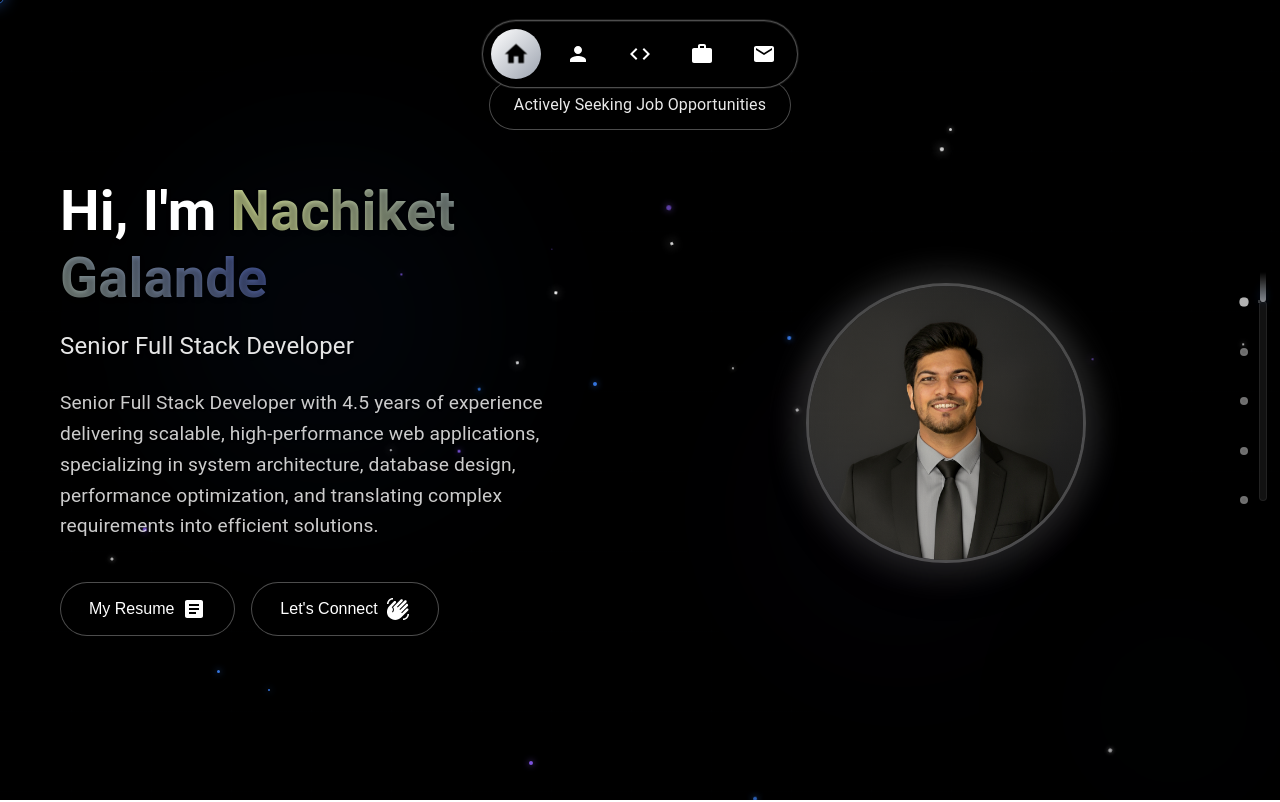
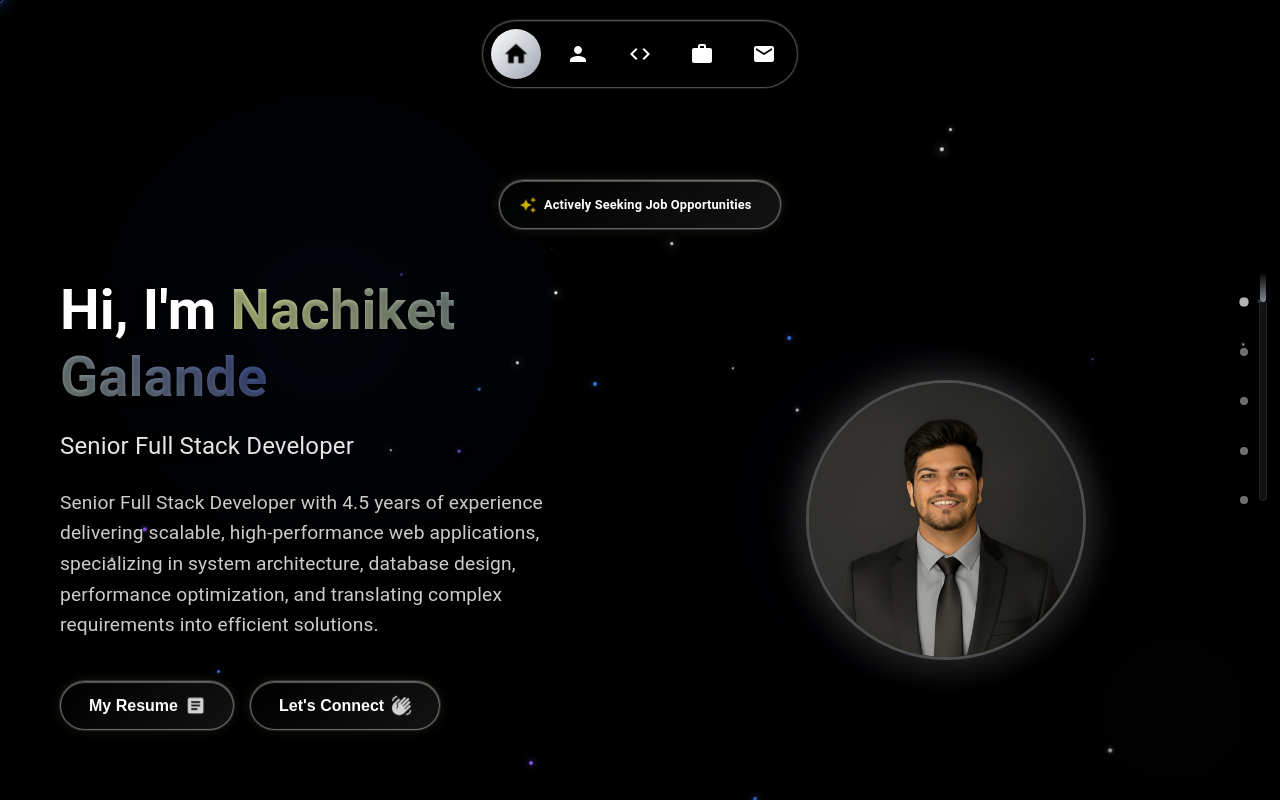
Before and after one commit to nachiketgalande1609/React-Portfolio, a React (Vite) app in the folder portfolio-new/: page / in a window 1280 px wide. Shown: the top 802 px of the page. Built offline with nearby package versions, Linux system fonts and the light colour scheme; a web font is replaced by a local one.

Commit message:
Hero Page buttons revamp

```diff
--- a/portfolio-new/src/components/Hero.tsx
+++ b/portfolio-new/src/components/Hero.tsx
@@ -10,6 +10,7 @@ import TwitterIcon from "@mui/icons-material/Twitter";
 import EmailIcon from "@mui/icons-material/Email";
 import ArticleIcon from "@mui/icons-material/Article";
 import WavingHandIcon from "@mui/icons-material/WavingHand";
+import AutoAwesomeIcon from "@mui/icons-material/AutoAwesome";
 
 // Import your images
 import profileImage from "../assets/profile.png";
@@ -53,7 +54,10 @@ const Hero: React.FC = () => {
             <div className="container">
                 {/* Centered Job Seeking Badge */}
                 <div className="job-seeking-badge">
-                    <span>Actively Seeking Job Opportunities</span>
+                    <span>
+                        <AutoAwesomeIcon style={{ color: "gold" }} />
+                        Actively Seeking Job Opportunities
+                    </span>
                 </div>
 
                 <div className="hero-content">
--- a/portfolio-new/src/styles/Hero.css
+++ b/portfolio-new/src/styles/Hero.css
@@ -7,24 +7,134 @@
     padding-top: 80px;
 }
 
-/* Job Seeking Badge */
+/* Job Seeking Badge - Enhanced with 3D and Shine Effects */
 .job-seeking-badge {
     position: relative;
     text-align: center;
     margin-bottom: 3rem;
     z-index: 2;
+    perspective: 1000px; /* Added for 3D perspective */
 }
 
 .job-seeking-badge span {
-    background: rgba(0, 0, 0, 1);
-    backdrop-filter: blur(10px);
-    padding: 12px 24px;
+    background: linear-gradient(135deg, rgba(0, 0, 0, 0.9), rgba(20, 20, 20, 0.9));
+    backdrop-filter: blur(15px);
+    padding: 14px 28px 14px 20px; /* Reduced left padding to accommodate icon */
     border-radius: 30px;
-    font-size: 1rem;
-    font-weight: normal;
-    border: 1px solid rgba(255, 255, 255, 0.3);
+    font-size: 0.8rem;
+    font-weight: 600;
+    border: 1px solid rgba(255, 255, 255, 0.4);
     color: white;
-    display: inline-block;
+    display: inline-flex; /* Changed to flex for better icon alignment */
+    align-items: center; /* Center items vertically */
+    gap: 8px; /* Space between icon and text */
+    margin-top: 100px;
+    position: relative;
+    overflow: hidden;
+    transition: all 0.4s cubic-bezier(0.175, 0.885, 0.32, 1.275);
+    transform-style: preserve-3d;
+    box-shadow: 0 4px 15px rgba(0, 0, 0, 0.3), 0 0 0 1px rgba(255, 255, 255, 0.1), inset 0 1px 0 rgba(255, 255, 255, 0.2);
+
+    /* Initial 3D tilt */
+    transform: rotateX(5deg) translateZ(0);
+}
+
+/* Icon styling */
+.job-seeking-badge span .MuiSvgIcon-root {
+    font-size: 1rem; /* Adjust icon size */
+    transition: transform 0.3s ease; /* Add transition for icon */
+}
+
+/* Shine effect overlay */
+.job-seeking-badge span::before {
+    content: "";
+    position: absolute;
+    top: 0;
+    left: -100%;
+    width: 100%;
+    height: 100%;
+    background: linear-gradient(90deg, transparent, rgba(255, 255, 255, 0.4), transparent);
+    transition: left 0.6s ease;
+    z-index: 1;
+}
+
+/* Gradient border effect */
+.job-seeking-badge span::after {
+    content: "";
+    position: absolute;
+    top: -2px;
+    left: -2px;
+    right: -2px;
+    bottom: -2px;
+    background: linear-gradient(45deg, #ffd89b, #19547b, #ff6b6b, #4ecdc4);
+    border-radius: 32px;
+    z-index: -1;
+    opacity: 0;
+    transition: opacity 0.4s ease;
+    filter: blur(8px);
+}
+
+/* Hover Effects - Applied directly to the span */
+.job-seeking-badge span:hover {
+    transform: rotateX(0deg) translateZ(20px) scale(1.05);
+    box-shadow: 0 20px 40px rgba(0, 0, 0, 0.4), 0 0 0 1px rgba(255, 255, 255, 0.2), inset 0 1px 0 rgba(255, 255, 255, 0.3),
+        0 0 30px rgba(255, 216, 155, 0.3);
+    border-color: rgba(255, 255, 255, 0.6);
+    background: linear-gradient(135deg, rgba(10, 10, 10, 0.95), rgba(30, 30, 30, 0.95));
+}
+
+.job-seeking-badge span:hover::before {
+    left: 100%;
+}
+
+.job-seeking-badge span:hover::after {
+    opacity: 1;
+}
+
+/* Icon animation on hover */
+.job-seeking-badge span:hover .MuiSvgIcon-root {
+    transform: scale(1.2) rotate(15deg); /* Slight scale and rotation on hover */
+}
+
+/* Pulsing animation for attention */
+@keyframes badgePulse {
+    0%,
+    100% {
+        box-shadow: 0 4px 15px rgba(0, 0, 0, 0.3), 0 0 0 1px rgba(255, 255, 255, 0.1), inset 0 1px 0 rgba(255, 255, 255, 0.2);
+    }
+    50% {
+        box-shadow: 0 4px 20px rgba(0, 0, 0, 0.4), 0 0 0 1px rgba(255, 255, 255, 0.2), inset 0 1px 0 rgba(255, 255, 255, 0.3),
+            0 0 20px rgba(255, 216, 155, 0.2);
+    }
+}
+
+.job-seeking-badge span {
+    animation: badgePulse 3s ease-in-out infinite;
+}
+
+/* Icon specific pulse animation */
+@keyframes iconTwinkle {
+    0%,
+    100% {
+        opacity: 1;
+        transform: scale(1);
+    }
+    25% {
+        opacity: 0.8;
+        transform: scale(1.1);
+    }
+    50% {
+        opacity: 1;
+        transform: scale(1);
+    }
+    75% {
+        opacity: 0.9;
+        transform: scale(1.05);
+    }
+}
+
+.job-seeking-badge span .MuiSvgIcon-root {
+    animation: iconTwinkle 3s ease-in-out infinite;
 }
 
 /* Animations */
@@ -133,25 +243,32 @@
     flex-wrap: wrap;
 }
 
+/* Enhanced Button Styles with 3D and Shine Effects */
 .btn {
     display: inline-flex;
     align-items: center;
     gap: 8px;
     text-decoration: none;
-    transition: all 0.3s ease;
     backdrop-filter: blur(10px);
-    background: rgba(0, 0, 0, 1);
+    background: linear-gradient(135deg, rgba(0, 0, 0, 0.9), rgba(20, 20, 20, 0.9));
     color: #ffffff;
     padding: 12px 24px;
     border-radius: 30px !important;
     font-size: 1rem;
-    font-weight: normal !important;
-    border: 1px solid rgba(255, 255, 255, 0.3) !important;
+    font-weight: 600 !important;
+    border: 1px solid rgba(255, 255, 255, 0.4) !important;
     position: relative;
     overflow: hidden;
-    /* cursor: none removed - now handled globally */
+    cursor: pointer;
+    transition: all 0.4s cubic-bezier(0.175, 0.885, 0.32, 1.275);
+    transform-style: preserve-3d;
+    box-shadow: 0 4px 15px rgba(0, 0, 0, 0.3), 0 0 0 1px rgba(255, 255, 255, 0.1), inset 0 1px 0 rgba(255, 255, 255, 0.2);
+
+    /* Initial 3D tilt */
+    transform: rotateX(5deg) translateZ(0);
 }
 
+/* Button shine effect overlay */
 .btn::before {
     content: "";
     position: absolute;
@@ -159,12 +276,93 @@
     left: -100%;
     width: 100%;
     height: 100%;
-    background: linear-gradient(90deg, transparent, rgba(255, 255, 255, 0.2), transparent);
-    transition: left 0.5s;
+    background: linear-gradient(90deg, transparent, rgba(255, 255, 255, 0.3), transparent);
+    transition: left 0.6s ease;
+    z-index: 1;
+}
+
+/* Button gradient border effect */
+.btn::after {
+    content: "";
+    position: absolute;
+    top: -2px;
+    left: -2px;
+    right: -2px;
+    bottom: -2px;
+    background: linear-gradient(45deg, #ffd89b, #19547b, #ff6b6b, #4ecdc4);
+    border-radius: 32px;
+    z-index: -1;
+    opacity: 0;
+    transition: opacity 0.4s ease;
+    filter: blur(8px);
+}
+
+/* Button hover effects */
+.btn:hover {
+    transform: rotateX(0deg) translateZ(20px) scale(1.05);
+    box-shadow: 0 20px 40px rgba(0, 0, 0, 0.4), 0 0 0 1px rgba(255, 255, 255, 0.2), inset 0 1px 0 rgba(255, 255, 255, 0.3),
+        0 0 30px rgba(255, 216, 155, 0.3);
+    border-color: rgba(255, 255, 255, 0.6);
+    background: linear-gradient(135deg, rgba(10, 10, 10, 0.95), rgba(30, 30, 30, 0.95));
 }
 
 .btn:hover::before {
     left: 100%;
+}
+
+.btn:hover::after {
+    opacity: 1;
+}
+
+/* Button icon animation */
+.btn .MuiSvgIcon-root {
+    font-size: 1.2rem;
+    transition: transform 0.3s ease;
+}
+
+.btn:hover .MuiSvgIcon-root {
+    transform: scale(1.2) rotate(15deg);
+}
+
+/* Button pulse animation */
+@keyframes buttonPulse {
+    0%,
+    100% {
+        box-shadow: 0 4px 15px rgba(0, 0, 0, 0.3), 0 0 0 1px rgba(255, 255, 255, 0.1), inset 0 1px 0 rgba(255, 255, 255, 0.2);
+    }
+    50% {
+        box-shadow: 0 4px 20px rgba(0, 0, 0, 0.4), 0 0 0 1px rgba(255, 255, 255, 0.2), inset 0 1px 0 rgba(255, 255, 255, 0.3),
+            0 0 20px rgba(255, 216, 155, 0.2);
+    }
+}
+
+.btn {
+    animation: buttonPulse 3s ease-in-out infinite;
+}
+
+/* Button icon twinkle animation */
+@keyframes buttonIconTwinkle {
+    0%,
+    100% {
+        opacity: 1;
+        transform: scale(1);
+    }
+    25% {
+        opacity: 0.8;
+        transform: scale(1.1);
+    }
+    50% {
+        opacity: 1;
+        transform: scale(1);
+    }
+    75% {
+        opacity: 0.9;
+        transform: scale(1.05);
+    }
+}
+
+.btn .MuiSvgIcon-root {
+    animation: buttonIconTwinkle 3s ease-in-out infinite;
 }
 
 .social-links {
@@ -189,7 +387,7 @@
     justify-content: center;
     width: 60px;
     height: 60px;
-    /* cursor: none removed - now handled globally */
+    cursor: pointer;
 }
 
 .social-link:hover {
@@ -224,7 +422,7 @@
     backdrop-filter: blur(10px);
     box-shadow: 0 20px 40px rgba(0, 0, 0, 0.2);
     transition: transform 0.3s ease;
-    /* cursor: pointer removed - now handled globally */
+    cursor: pointer;
 }
 
 .profile-image {
@@ -266,7 +464,11 @@
 
     .job-seeking-badge span {
         font-size: 0.9rem;
-        padding: 10px 20px;
+        padding: 12px 20px 12px 16px; /* Adjusted padding for mobile */
+    }
+
+    .job-seeking-badge span .MuiSvgIcon-root {
+        font-size: 1.1rem; /* Slightly smaller icon on mobile */
     }
 
     .hero-title {
@@ -276,6 +478,15 @@
     .hero-buttons {
         justify-content: center;
         flex-wrap: wrap;
+    }
+
+    .btn {
+        font-size: 0.9rem;
+        padding: 10px 20px;
+    }
+
+    .btn .MuiSvgIcon-root {
+        font-size: 1.1rem;
     }
 
     .social-links {
@@ -308,12 +519,21 @@
 
     .job-seeking-badge span {
         font-size: 0.8rem;
-        padding: 8px 16px;
+        padding: 10px 16px 10px 14px; /* Further adjusted padding for small mobile */
+        gap: 6px; /* Reduced gap for small screens */
+    }
+
+    .job-seeking-badge span .MuiSvgIcon-root {
+        font-size: 1rem; /* Smaller icon for small mobile */
     }
 
     .btn {
-        padding: 10px 20px;
+        padding: 10px 18px;
         font-size: 0.9rem;
+    }
+
+    .btn .MuiSvgIcon-root {
+        font-size: 1rem;
     }
 
     .social-link {
@@ -336,7 +556,9 @@
     .social-link,
     .image-wrapper,
     .image-glow,
-    .job-seeking-badge span {
+    .job-seeking-badge span,
+    .job-seeking-badge span .MuiSvgIcon-root,
+    .btn .MuiSvgIcon-root {
         animation: none;
     }
 
@@ -348,4 +570,16 @@
     .image-wrapper:hover .profile-image {
         transform: none;
     }
+
+    .job-seeking-badge span:hover {
+        transform: none;
+    }
+
+    .job-seeking-badge span:hover .MuiSvgIcon-root {
+        transform: none;
+    }
+
+    .btn:hover .MuiSvgIcon-root {
+        transform: none;
+    }
 }
```
